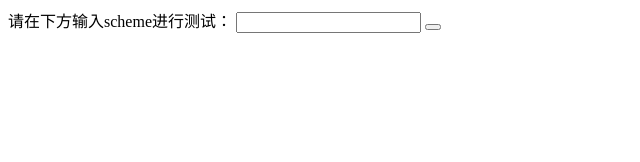
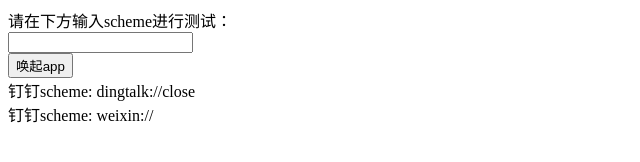
Before and after one commit to L-WJ1995/test-scheme, a plain HTML site: page index.html in a window 1280 px wide. Shown: the whole page, without its empty margins (0-640 px from the left). Drawn offline with Linux system fonts and the light colour scheme.

Commit message:
Update index.html

```diff
--- a/index.html
+++ b/index.html
@@ -7,9 +7,11 @@
   <title>Document</title>
 </head>
 <body>
-  请在下方输入scheme进行测试：
-  <input type="text" id="scheme">
-  <button id="submit"></button>
+  <div>请在下方输入scheme进行测试：</div>
+  <div><input type="text" id="scheme"></div>
+  <div><button id="submit">唤起app</button></div>
+  <div><span>钉钉scheme:</span><span> dingtalk://close </span></div>
+  <div><span>钉钉scheme:</span><span> weixin:// </span></div>
   <script>
     submit.onclick = function() {
       window.location.href = scheme.value
```
